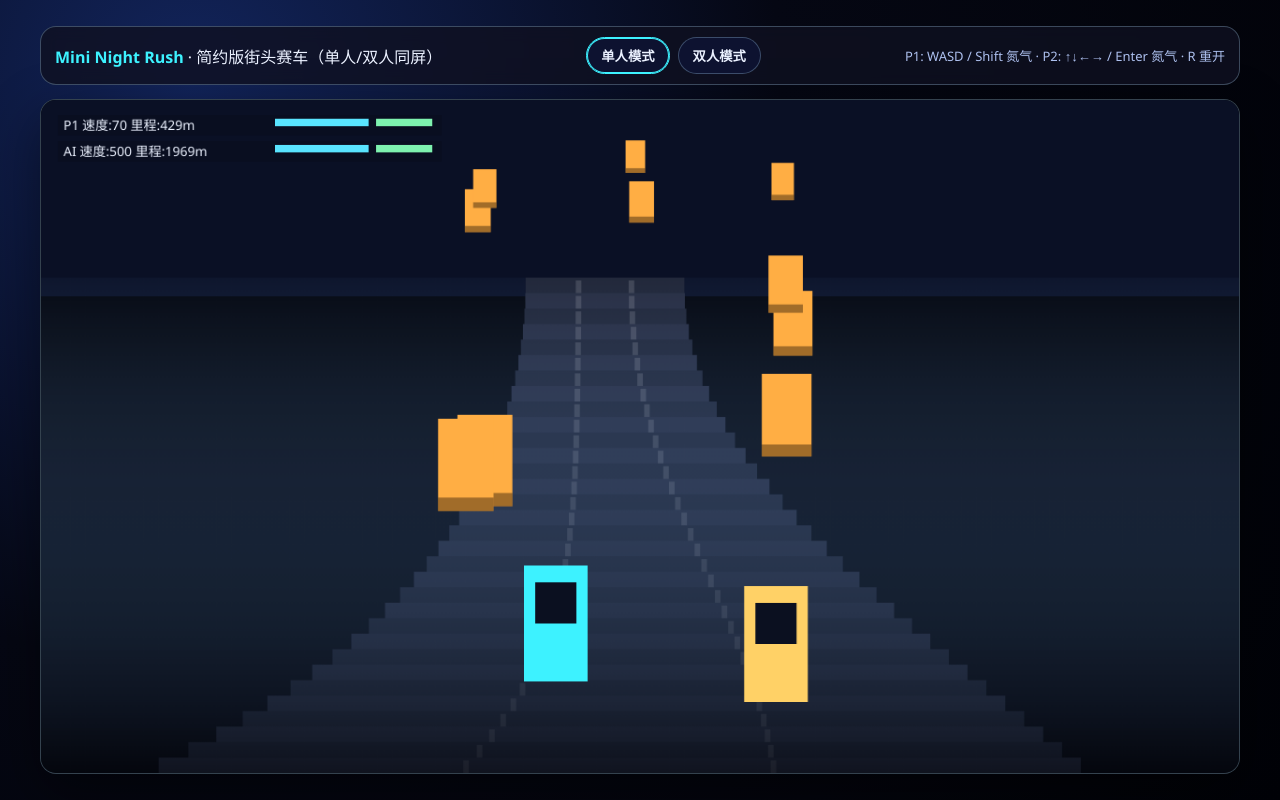
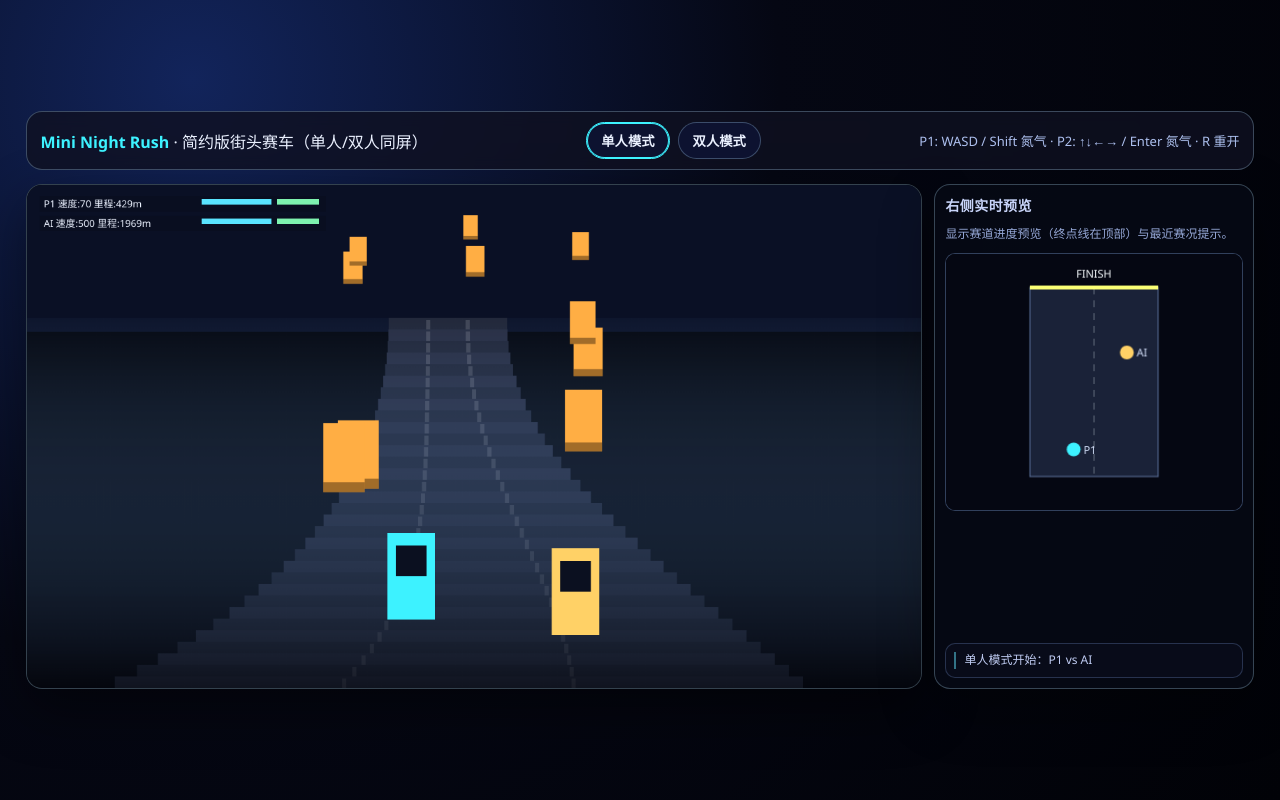
Before and after one commit to timmyao86-ops/codex, a plain HTML site: page frontend-slides/index.html in a window 1280 px wide. Drawn offline with Linux system fonts and the light colour scheme.

Commit message:
feat: add right-side live preview panel for racing game

```diff
--- a/frontend-slides/index.html
+++ b/frontend-slides/index.html
@@ -29,7 +29,7 @@
     }
 
     .wrap {
-      width: min(1200px, 94vw);
+      width: min(1380px, 96vw);
       display: grid;
       gap: 14px;
     }
@@ -50,13 +50,79 @@
     .hud strong { color: var(--accent); }
     .tips { color: #adc0ef; font-size: 13px; }
 
-    canvas {
+    .stage {
+      display: grid;
+      grid-template-columns: minmax(720px, 1fr) 320px;
+      gap: 12px;
+      align-items: stretch;
+    }
+
+    .panel {
+      border-radius: 16px;
+      border: 1px solid var(--line);
+      background: rgba(7, 10, 21, 0.82);
+      display: grid;
+      grid-template-rows: auto auto 1fr;
+      gap: 10px;
+      padding: 10px;
+      box-shadow: 0 20px 55px rgba(0, 0, 0, 0.32);
+    }
+
+    .panel h3 {
+      margin: 0;
+      font-size: 14px;
+      letter-spacing: 0.03em;
+      color: #c8d4f9;
+    }
+
+    .preview-note {
+      font-size: 12px;
+      color: #95a7d6;
+      line-height: 1.45;
+    }
+
+    .track-preview {
+      width: 100%;
+      border-radius: 10px;
+      border: 1px solid rgba(132, 169, 236, 0.35);
+      background: #05070f;
+      min-height: 210px;
+    }
+
+    .event-list {
+      margin: 0;
+      padding: 8px;
+      border: 1px solid rgba(132, 169, 236, 0.25);
+      border-radius: 10px;
+      background: rgba(10, 14, 29, 0.7);
+      color: #cad7ff;
+      font-size: 12px;
+      line-height: 1.4;
+      list-style: none;
+      display: grid;
+      gap: 6px;
+      align-content: start;
+    }
+
+    .event-list li {
+      border-left: 2px solid rgba(98, 232, 255, 0.5);
+      padding-left: 8px;
+      opacity: 0.95;
+    }
+
+    .game-canvas {
       width: 100%;
       aspect-ratio: 16 / 9;
       border-radius: 16px;
       border: 1px solid var(--line);
       background: #03040a;
       box-shadow: 0 20px 55px rgba(0, 0, 0, 0.48);
+    }
+
+    @media (max-width: 1100px) {
+      .stage {
+        grid-template-columns: 1fr;
+      }
     }
 
     .buttons {
@@ -92,12 +158,23 @@
       </div>
       <div class="tips">P1: WASD / Shift 氮气 · P2: ↑↓←→ / Enter 氮气 · R 重开</div>
     </div>
-    <canvas id="game" width="1280" height="720"></canvas>
+    <div class="stage">
+      <canvas id="game" class="game-canvas" width="1280" height="720"></canvas>
+      <aside class="panel">
+        <h3>右侧实时预览</h3>
+        <div class="preview-note">显示赛道进度预览（终点线在顶部）与最近赛况提示。</div>
+        <canvas id="preview" class="track-preview" width="300" height="260"></canvas>
+        <ul id="events" class="event-list"></ul>
+      </aside>
+    </div>
   </div>
 
   <script>
     const canvas = document.getElementById("game");
     const ctx = canvas.getContext("2d");
+    const previewCanvas = document.getElementById("preview");
+    const pctx = previewCanvas.getContext("2d");
+    const eventsEl = document.getElementById("events");
 
     const keyMap = {
       p1: { left: "KeyA", right: "KeyD", gas: "KeyW", brake: "KeyS", boost: "ShiftLeft" },
@@ -112,11 +189,19 @@
       elapsed: 0,
       curvePhase: 0,
       roadOffset: 0,
+      resultAnnounced: false,
       traffic: [],
       sparks: [],
+      events: [],
       keys: new Set(),
       racers: []
     };
+
+    function addEvent(message) {
+      state.events.unshift(message);
+      state.events = state.events.slice(0, 6);
+      eventsEl.innerHTML = state.events.map((text) => `<li>${text}</li>`).join("");
+    }
 
     function makeRacer(name, color, xLane, controls) {
       return {
@@ -138,12 +223,15 @@
       state.elapsed = 0;
       state.curvePhase = 0;
       state.roadOffset = 0;
+      state.resultAnnounced = false;
       state.traffic = [];
       state.sparks = [];
+      state.events = [];
       state.racers = [
         makeRacer("P1", "#3df2ff", -90, keyMap.p1),
         ...(state.mode === 2 ? [makeRacer("P2", "#ff6f9f", 90, keyMap.p2)] : [makeRacer("AI", "#ffd166", 90, null)])
       ];
+      addEvent(state.mode === 2 ? "双人模式开始：P1 vs P2" : "单人模式开始：P1 vs AI");
     }
 
     function spawnTraffic() {
@@ -214,6 +302,7 @@
 
       if (!r.finishTime && r.distance >= road.finishDistance) {
         r.finishTime = state.elapsed / 1000;
+        addEvent(`${r.name} 完赛，用时 ${r.finishTime.toFixed(2)}s`);
       }
 
       if (r.flash > 0) r.flash -= dt;
@@ -308,6 +397,48 @@
       state.sparks = state.sparks.filter((s) => s.t > 0);
     }
 
+    function drawPreview() {
+      const w = previewCanvas.width;
+      const h = previewCanvas.height;
+      pctx.clearRect(0, 0, w, h);
+      pctx.fillStyle = "#050712";
+      pctx.fillRect(0, 0, w, h);
+
+      const pad = 34;
+      const trackX = w * 0.5;
+      const trackW = 130;
+      pctx.fillStyle = "#1a2238";
+      pctx.fillRect(trackX - trackW / 2, pad, trackW, h - pad * 2);
+      pctx.strokeStyle = "rgba(155, 188, 248, 0.55)";
+      pctx.strokeRect(trackX - trackW / 2, pad, trackW, h - pad * 2);
+
+      pctx.strokeStyle = "rgba(237, 246, 255, 0.35)";
+      pctx.setLineDash([7, 6]);
+      pctx.beginPath();
+      pctx.moveTo(trackX, pad);
+      pctx.lineTo(trackX, h - pad);
+      pctx.stroke();
+      pctx.setLineDash([]);
+
+      pctx.fillStyle = "#f8fdff";
+      pctx.font = "11px Segoe UI";
+      pctx.fillText("FINISH", trackX - 18, pad - 10);
+      pctx.fillStyle = "#fbff75";
+      pctx.fillRect(trackX - trackW / 2, pad - 2, trackW, 4);
+
+      for (const r of state.racers) {
+        const progress = Math.min(1, r.distance / road.finishDistance);
+        const y = h - pad - progress * (h - pad * 2);
+        const x = trackX + (r.laneX / 240) * ((trackW - 20) / 2);
+        pctx.fillStyle = r.color;
+        pctx.beginPath();
+        pctx.arc(x, y, 7, 0, Math.PI * 2);
+        pctx.fill();
+        pctx.fillStyle = "#d9e5ff";
+        pctx.fillText(r.name, x + 10, y + 4);
+      }
+    }
+
     function drawFinishBanner(text) {
       ctx.fillStyle = "rgba(4, 8, 18, 0.76)";
       ctx.fillRect(220, 260, 840, 200);
@@ -345,12 +476,17 @@
       drawTraffic();
       state.racers.forEach(drawRacer);
       drawEffects(dt);
+      drawPreview();
 
       if (!state.running) {
         const sorted = [...state.racers].sort((a, b) => (b.hp <= 0) - (a.hp <= 0) || (a.finishTime ?? 999) - (b.finishTime ?? 999));
         const winner = sorted[0];
         const winText = winner.hp <= 0 ? "比赛结束：全部撞毁" : `冠军：${winner.name} (${winner.finishTime ? winner.finishTime.toFixed(2) + "s" : "完赛"})`;
         drawFinishBanner(winText);
+        if (!state.resultAnnounced) {
+          addEvent(winText);
+          state.resultAnnounced = true;
+        }
       }
 
       requestAnimationFrame(loop);
@@ -359,7 +495,10 @@
     window.addEventListener("keydown", (e) => {
       state.keys.add(e.code);
       if (["ArrowUp", "ArrowDown", "ArrowLeft", "ArrowRight", "Enter", "Space"].includes(e.code)) e.preventDefault();
-      if (e.code === "KeyR") resetGame();
+      if (e.code === "KeyR") {
+        resetGame();
+        addEvent("手动重开比赛");
+      }
     });
 
     window.addEventListener("keyup", (e) => state.keys.delete(e.code));
```
